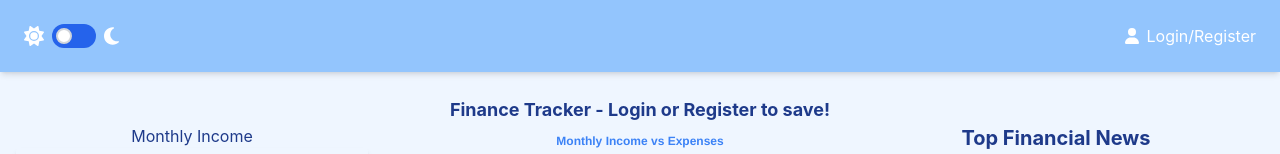
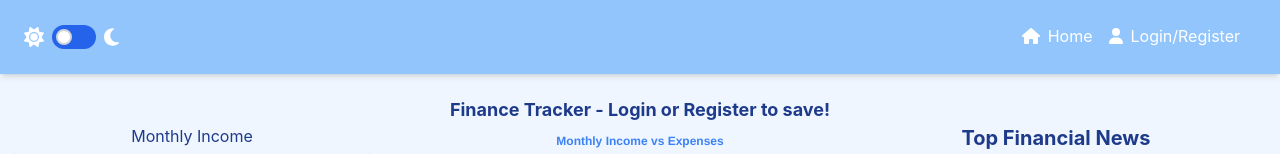
Before and after one commit to neilmccaffrey/finance-tracker, a React (Create React App) app: page / in a window 1280 px wide. Shown: the top 154 px of the page. Built offline with nearby package versions, Linux system fonts and the light colour scheme; no server answers; the HTML template or start-up script is replaced by a standard one.

Commit message:
added home button to header

```diff
--- a/src/components/Header.jsx
+++ b/src/components/Header.jsx
@@ -1,7 +1,7 @@
 import { Link } from 'react-router-dom';
 import ThemeToggle from './ThemeToggle';
 import { FontAwesomeIcon } from '@fortawesome/react-fontawesome';
-import { faUser } from '@fortawesome/free-solid-svg-icons';
+import { faHome, faUser } from '@fortawesome/free-solid-svg-icons';
 import { useContext } from 'react';
 import { AppContext } from '../context/AppContext';
 
@@ -12,6 +12,11 @@ const Header = () => {
     <header className="w-full fixed top-0 p-2 md:p-6">
       <div className="flex justify-between items-center w-full md:space-x-96">
         <ThemeToggle />
+        <div>
+          <div className="inline-flex gap-x-2 items-center transition-transform duration-200 hover:scale-125 mr-4">
+            <FontAwesomeIcon icon={faHome} />
+            <Link to="/">Home</Link>
+          </div>
           <div className="inline-flex gap-x-2 items-center transition-transform duration-200 hover:scale-125 mr-4">
             <FontAwesomeIcon icon={faUser} />
             {!token ? (
@@ -21,6 +26,7 @@ const Header = () => {
             )}
           </div>
         </div>
+      </div>
     </header>
   );
 };
```
Lines whose indentation alone changed are shown as unchanged.
